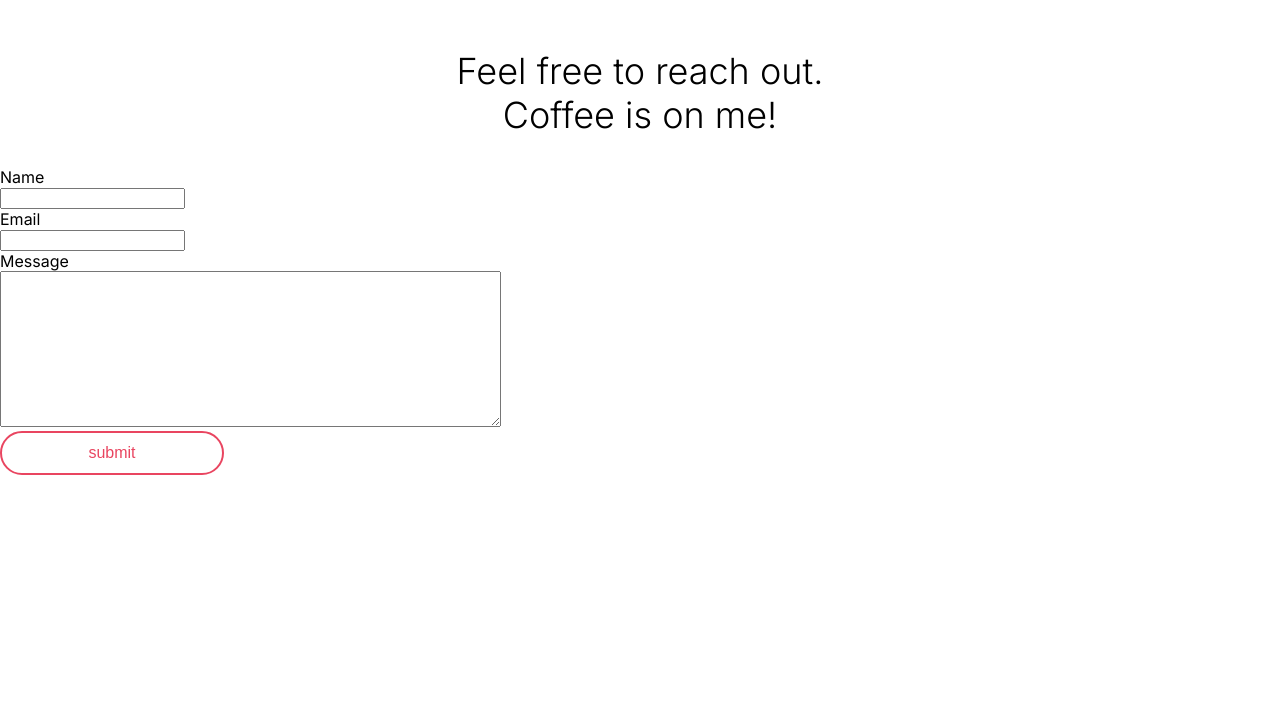
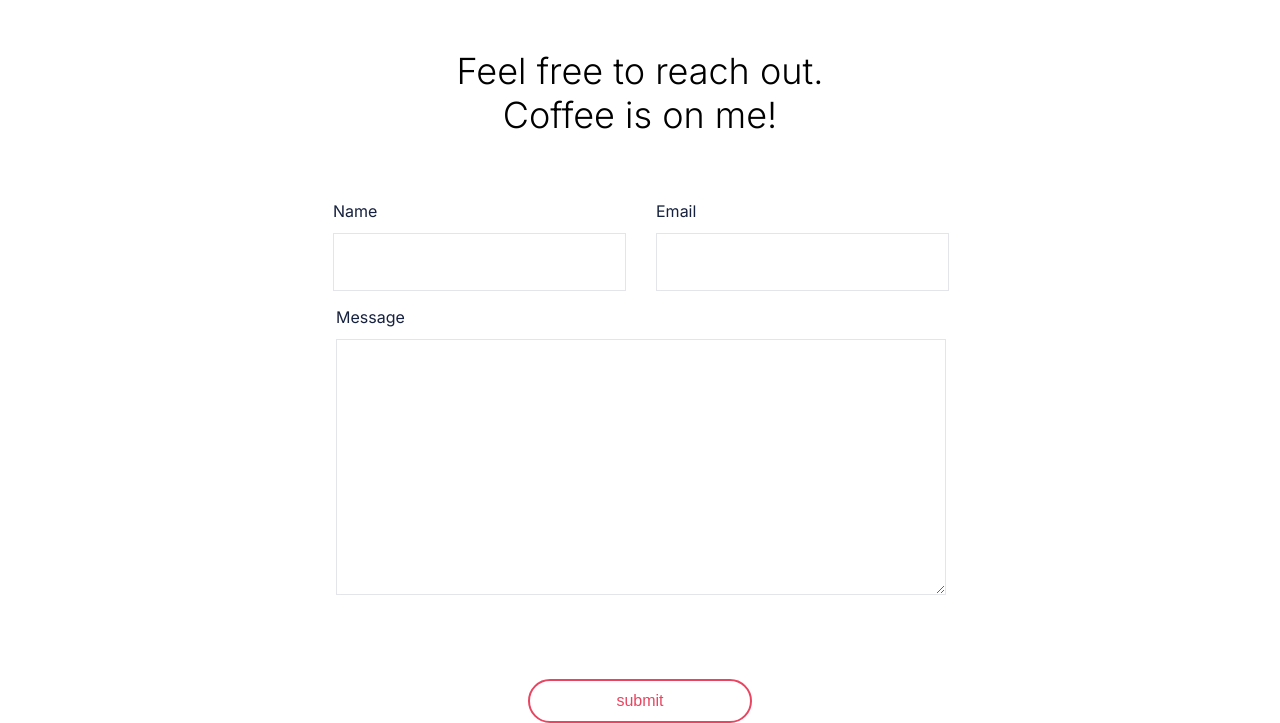
Before and after one commit to Mrtetif/Web-Portfolio-Roberto, a plain HTML site: page contact.html in a window 1280 px wide. Shown: the part 157-880 px from the top of the page. Before the commit the page ends 800 px from the top, so only its background shows below. Drawn offline with nearby package versions, Linux system fonts and the light colour scheme.

Commit message:
Adding style to the form - V2 / WHY YOU FLEX!

```diff
--- a/contact.html
+++ b/contact.html
@@ -29,21 +29,21 @@
       />
       <h1>Feel free to reach out. <br />Coffee is on me!</h1>
     </section>
-    <section>
-      <form>
-        <div>
-          <div>
-            <lable for="name">Name</lable>
-            <div><input id="name" type="text" required /></div>
+    <section class="form-container">
+      <!-- <form class="form"> -->
+      <div class="form-group">
+        <div class="form-name">
+          <h5 for="name">Name</h5>
+          <input id="name" type="text" required />
         </div>
-          <div>
-            <lable for="email">Email</lable>
-            <div><input id="email" type="text" required /></div>
+        <div class="form-name">
+          <h5 for="email">Email</h5>
+          <input class="form-input" id="email" type="text" required />
         </div>
       </div>
-        <div>
-          <lable for="message">Message</lable>
-          <div>
+      <div class="form-group column">
+        <div class="form-name">
+          <h5 for="message">Message</h5>
           <textarea
             type="text"
             id="message"
@@ -53,10 +53,10 @@
           ></textarea>
         </div>
       </div>
-        <div>
+      <div class="form-group">
         <button class="btn l center" onclick="sendMail()">submit</button>
       </div>
-      </form>
+      <!-- </form> -->
     </section>
     <script src="./index.js"></script>
     <script
--- a/main.css
+++ b/main.css
@@ -9,9 +9,10 @@ blockquote {
   margin: 0;
 }
 
-label {
+h5 {
+  color: #16213e;
   font-size: 1rem;
-  font-weight: 300;
+  font-weight: 400;
 }
 
 /*This is the header*/
@@ -369,52 +370,72 @@ label {
 
 /*This is Contact*/
 
-/* .form-container {
-  max-width: 100%;
+.form-container {
+  width: 90%;
   margin: 0 auto;
+  margin-top: 4rem;
   padding: 0 1rem;
 }
 
 .form {
-  width: 100%;
-  margin: 0 auto;
-  margin-bottom: 3.5rem;
-}
-
-.form div:nth-child(2) > textarea {
-  max-width: 80%;
-  min-width: 18rem;
-  font-size: 1.25rem;
-  border: 1px solid #e3e5ea;
-  margin-bottom: 3rem;
-  padding: 0.5rem 0.5rem;
+  vertical-align: baseline;
+  width: 40rem;
+  margin: 4rem auto 0;
 }
 
 .form-group {
   display: flex;
-  flex-flow: row nowrap;
+  flex-flow: row wrap;
   justify-content: center;
-  margin: 0 auto;
+  gap: 2rem;
 }
 
-.form-group div:nth-child(n - 2) > input {
+.column {
+  display: flex;
+  flex-flow: column wrap;
+  align-content: center;
+  gap: 0;
+}
+
+.form-group div {
+  flex: none;
+  max-width: 38rem;
+  min-width: 18rem;
+}
+
+@media only screen and (max-width: 675px) {
+  .form-group {
+    display: flex;
+    flex-flow: row wrap;
+    justify-content: center;
+    gap: 0;
+  }
+  .form-group div {
+    flex: 2;
+  }
+}
+
+.form-group div > input {
   height: 2rem;
   font-size: 1.25rem;
   border: 1px solid #e3e5ea;
-  padding: 0.5rem 0.5rem;
-  margin: 0 1rem;
+  padding: 0.75rem;
+  margin-bottom: 1rem;
+  width: calc(100% - 1.5rem);
 }
 
-.form-control {
-  display: block;
-  flex: none;
+.form-group div > textarea {
+  font-size: 1.25rem;
+  border: 1px solid #e3e5ea;
   padding: 0.75rem;
+  margin-bottom: 5rem;
+  width: calc(100% - 1.5rem);
 }
 
-.form-control input {
-  max-width: 100%;
-  width: 100%;
-} */
+.form-name h5 {
+  margin-top: 0;
+  margin-bottom: 0.75rem;
+}
 
 /*Utilities*/
 
```
Also changed, not shown: index.html (+1 -1 lines). Lines whose indentation alone changed are shown as unchanged.
